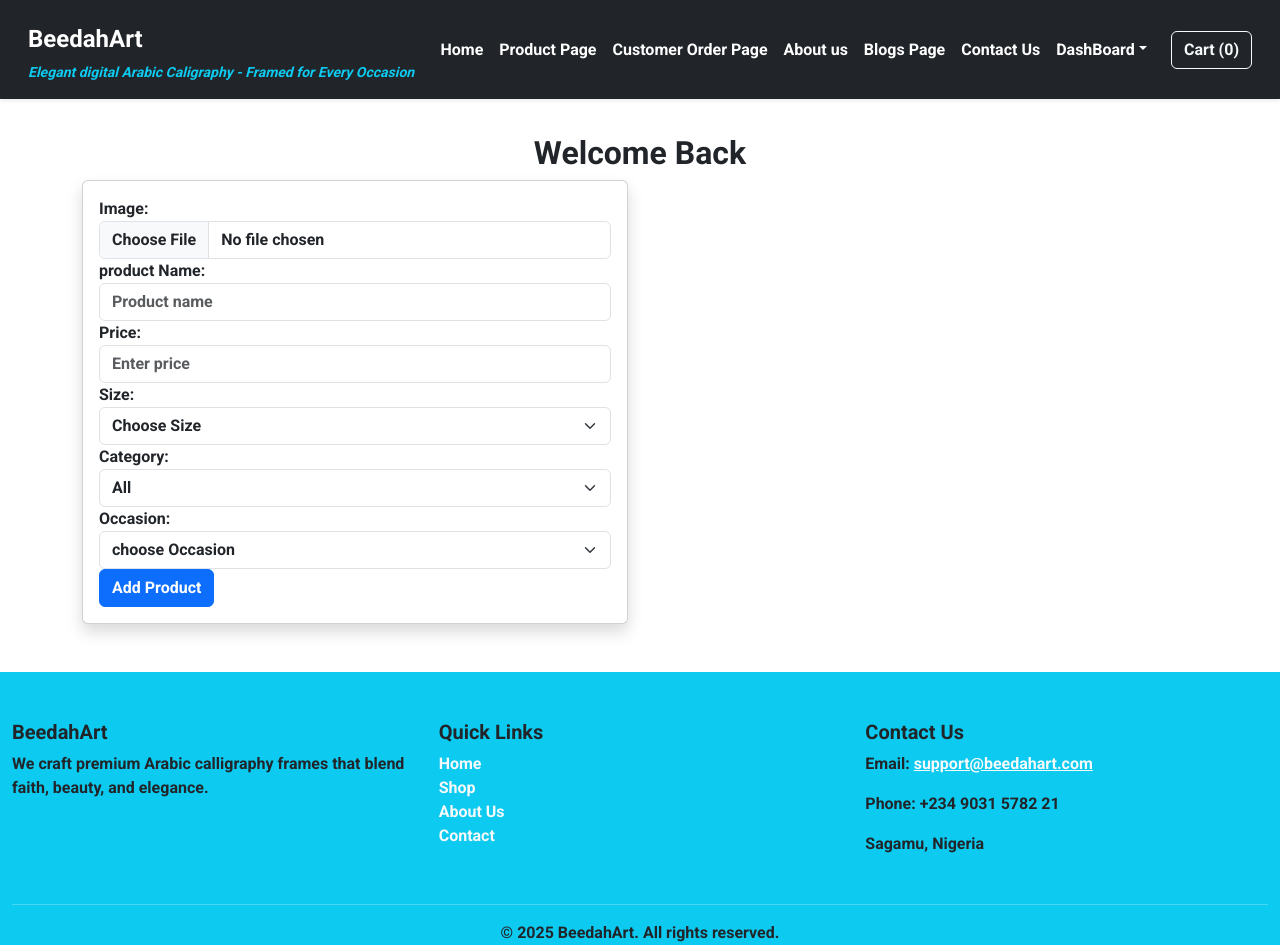
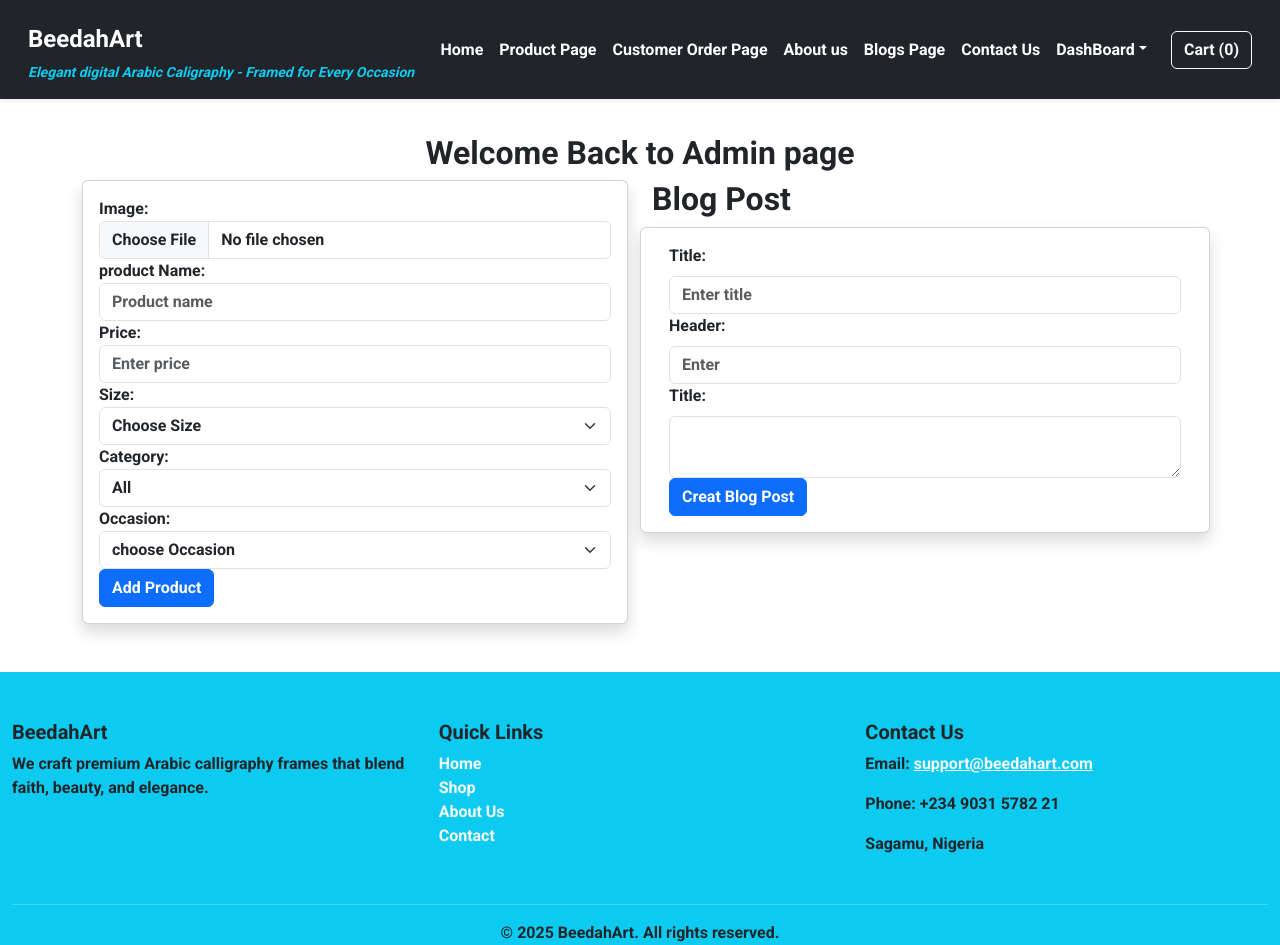
Before and after one commit to Babatundeazeez/beedartProject, a React (Vite) app: page /admin in a window 1280 px wide. Built offline with nearby package versions, Linux system fonts and the light colour scheme; no server answers.

Commit message:
BlogContent

```diff
--- a/src/App.jsx
+++ b/src/App.jsx
@@ -44,6 +44,7 @@ function App() {
      <Route path="/orderPage" element ={<UserOrderPage />} />
 
 
+
     </Routes>
     <Footer />
     </AuthProvider>
--- a/src/Header/Frames/Admin.jsx
+++ b/src/Header/Frames/Admin.jsx
@@ -3,6 +3,7 @@ import {useForm} from 'react-hook-form'
 import axios from "axios"
 import { authContext } from './AuthContext'
 import UpdateStatus from './UpdateStatus'
+import BlogContet from './BlogContet'
 
 const Admin = () => {
     const {register, handleSubmit} = useForm()
@@ -45,7 +46,7 @@ const Admin = () => {
 
   return (
     <div className='container my-5'>
-        <h2 className='text-center' style={{marginTop : "110px"}}>Welcome Back</h2>
+        <h2 className='text-center' style={{marginTop : "110px"}}>Welcome Back to Admin page</h2>
     <div className='row'>
         <div className='col-ms-6 col-md-6'>
         <div className='card shadow'>
@@ -115,8 +116,8 @@ const Admin = () => {
         </div>
         </div>
         <div className='col-6'>
-            <h2></h2>
-            {/* <UpdateStatus /> */}
+            <h2>Blog Post </h2>
+            <BlogContet />
 
         </div>
 
--- /dev/null
+++ b/src/Header/Frames/BlogContet.jsx
@@ -0,0 +1,36 @@
+import React from 'react'
+
+const BlogContet = () => {
+  return (
+    <div className='row'>
+        <div className='card shadow'>
+            <div className='card-body'>
+                <form action="" className='form'>
+                    <div>
+                        <label htmlFor="" className='form-label'>Title:</label>
+                        <input type="text" className='form-control' placeholder='Enter title' />
+                    </div>
+                    <div>
+                        <label htmlFor="" className='form-label'>Header:</label>
+                        <input type="text" className='form-control' placeholder='Enter' />
+                    </div>
+                    <div>
+                        <label htmlFor="" className='form-label'>Title:</label>
+                        <textarea name="" id="message" className='form-control' >
+
+                        </textarea>
+                    </div>
+                    <div>
+                        <button className='btn btn-primary'>Creat Blog Post</button>
+                    </div>
+                </form>
+
+            </div>
+
+        </div>
+
+    </div>
+  )
+}
+
+export default BlogContet
```
